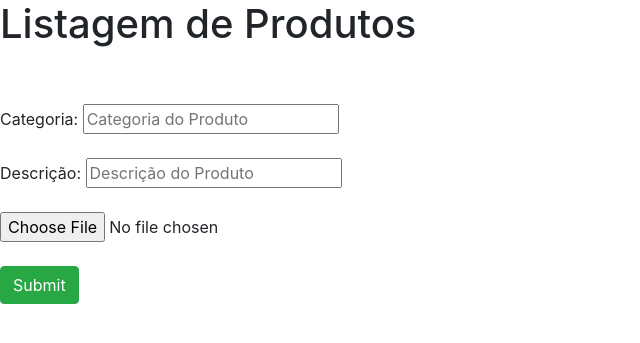
After one commit to LucasHeinz16/trabalho-final-web1, a PHP site: page / in a window 1280 px wide. The commit adds this page. Shown: the top 343 px of the page, without its empty margins (0-640 px from the left). Run offline with PHP 8.4, Linux system fonts and the light colour scheme.

Commit message:
Algumas correçoes
Alguns dos varios erros corrigidos

```diff
--- a/Produtoss/categorieAdd.php
+++ b/Produtoss/categorieAdd.php
@@ -17,5 +17,5 @@
 			$_POST['Descricao'],
 			$figura]);
 	}
-	header('Location: categorie.php');
+	header('Location: categorieList.php');
 ?>
--- a/Produtoss/categorieEdit.php
+++ b/Produtoss/categorieEdit.php
@@ -15,9 +15,9 @@
 		$dataStmt->execute([$_POST['IDCategoria']]);
 		$data = $dataStmt->fetch(PDO::FETCH_ASSOC);
 		echo '<form action="categorieUpdate.php" method="POST" enctype="multipart/form-data">
-			<input type="text" readonly="readonly" name="IDCategoria" value="' . $_POST['IDCategoria'] . '"/><br/>
-			<input type="text" name="NomeCategoria" value="' . $data['NomeCategoria'] . '"/><br/>
-			<input type="text" name="Descricao" value="' . $data['Descricao'] . '"/><br/>
+			 Id:<input type="text" readonly="readonly" name="IDCategoria" value="' . $_POST['IDCategoria'] . '"/><br/>
+			Categoria:<input type="text" name="NomeCategoria" value="' . $data['NomeCategoria'] . '"/><br/>
+			Descrição:<input type="text" name="Descricao" value="' . $data['Descricao'] . '"/><br/>
 			<input type="submit"/>
 		</form>';
 	}
--- /dev/null
+++ b/Produtoss/index.php
@@ -0,0 +1,17 @@
+<head>
+	<meta charset="utf-8">
+	<meta name="viewport" content="width=device-width, initial-scale=1, shrink-to-fit=no">
+	<link rel="stylesheet" href="https://stackpath.bootstrapcdn.com/bootstrap/4.1.3/css/bootstrap.min.css" integrity="sha384-MCw98/SFnGE8fJT3GXwEOngsV7Zt27NXFoaoApmYm81iuXoPkFOJwJ8ERdknLPMO" crossorigin="anonymous">
+
+	<title>Adicionar Produtos</title>
+</head>
+<h1>
+	Listagem de Produtos <br><br>
+</h1>
+<form action='categorieAdd.php' method='POST' enctype='multipart/form-data'>
+
+	Categoria:&nbsp;<input type='text' name='NomeCategoria' placeholder="Categoria do Produto" /><br /><br>
+	Descrição:&nbsp;<input type='text' name='Descricao' placeholder="Descrição do Produto" /><br /><br>
+	<input type='file' name='Figura' id='Figura' /><br /><br>
+	<input type='submit' class="btn btn-success"/>
+</form>
```
Also changed, not shown: Produtoss/categorieList.php (+7 -5 lines), Produtoss/categorieUpdate.php (+16 -16 lines).
